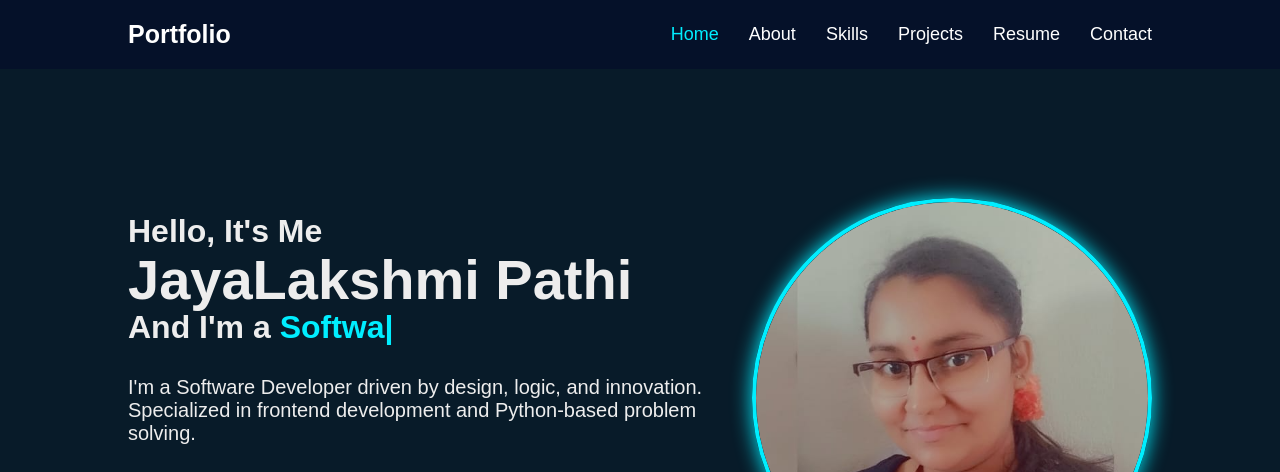
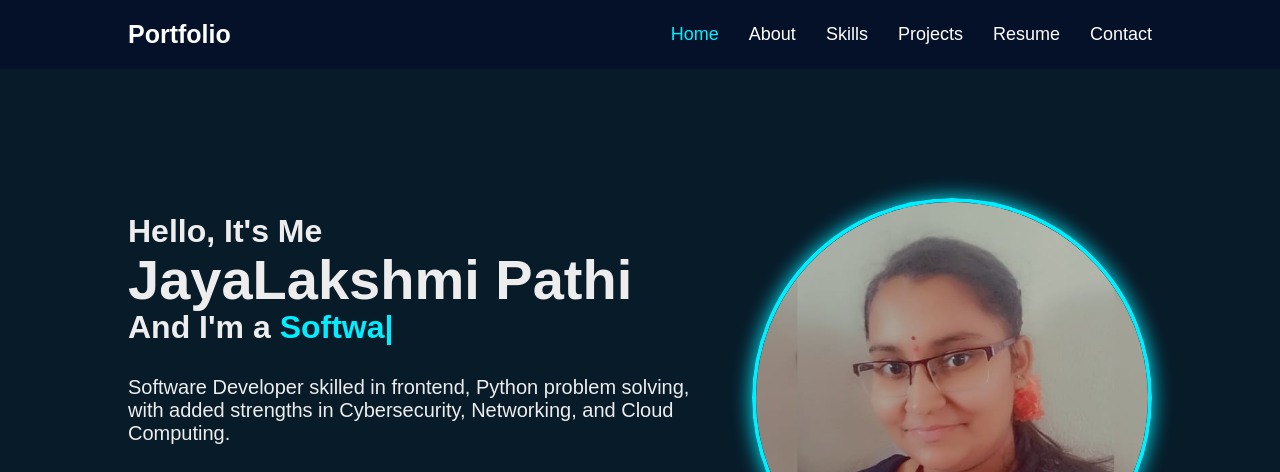
Before and after one commit to 22kq1a5424/Personal-Portfolio, a plain HTML site: page index.html in a window 1280 px wide. Shown: the top 472 px of the page. Drawn offline with nearby package versions, Linux system fonts and the light colour scheme.

Commit message:
Update index.html

```diff
--- a/index.html
+++ b/index.html
@@ -29,8 +29,8 @@
       <h1>JayaLakshmi Pathi</h1>
       <h3>And I'm a <span class="text"></span></h3>
       <p>
-        I'm a Software Developer driven by design, logic, and innovation.
-        Specialized in frontend development and Python-based problem solving.
+        Software Developer skilled in frontend, Python problem solving,
+        with added strengths in Cybersecurity, Networking, and Cloud Computing.
       </p>
       <div class="home-sci">
         <a href="https://www.linkedin.com/in/jayalakshmi-pathi-317005301/" style="--i:7"><i class="bx bxl-linkedin"></i></a>
```
